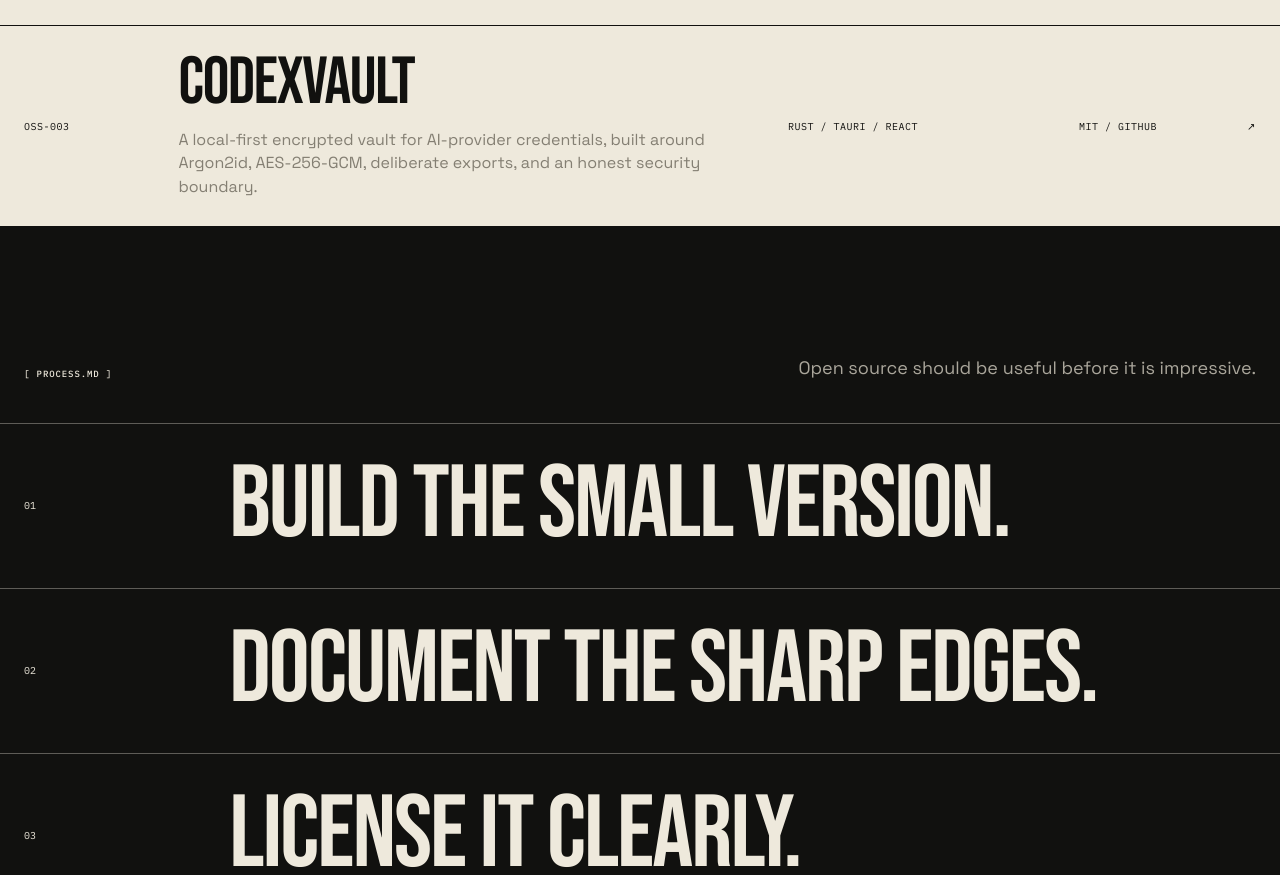
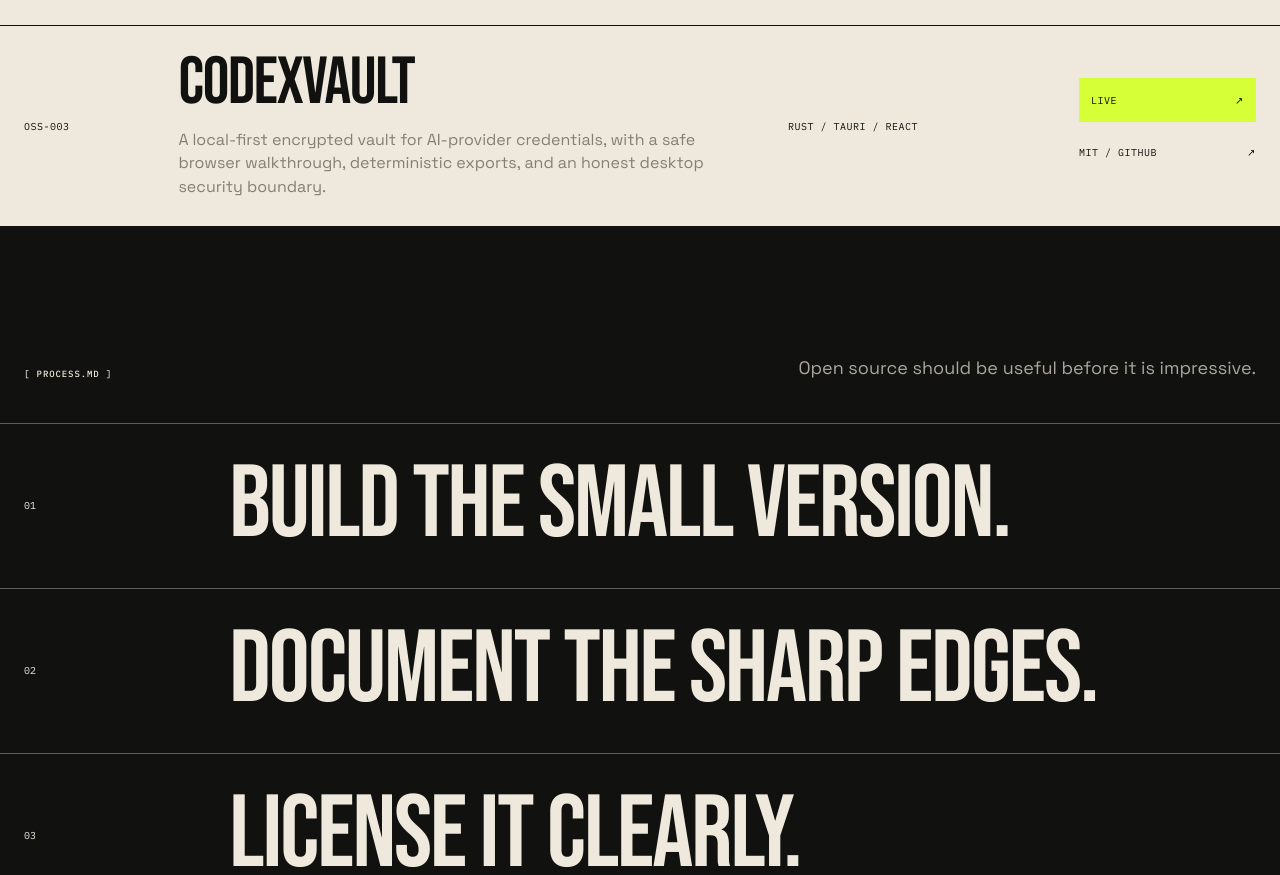
Before and after one commit to ChristFollower873461/basementboys-site, a Next.js app: page / in a window 1280 px wide. Shown: the part 2420-3295 px from the top of the page. Built offline with nearby package versions, Linux system fonts and the light colour scheme.

Commit message:
Link the live CodexVault walkthrough (#2)
Point the CodexVault card to its verified read-only browser walkthrough and cover the rendered production link.

```diff
--- a/app/page.tsx
+++ b/app/page.tsx
@@ -23,8 +23,8 @@
     type: "Rust / Tauri / React",
     status: "MIT",
     sourceHref: "https://github.com/ChristFollower873461/codexvault",
-    liveHref: null,
-    copy: "A local-first encrypted vault for AI-provider credentials, built around Argon2id, AES-256-GCM, deliberate exports, and an honest security boundary.",
+    liveHref: "https://vault.basementboys.org",
+    copy: "A local-first encrypted vault for AI-provider credentials, with a safe browser walkthrough, deterministic exports, and an honest desktop security boundary.",
   },
 ];
 
```
Also changed, not shown: 1 other file (tests, documents, lock files or other folders).
